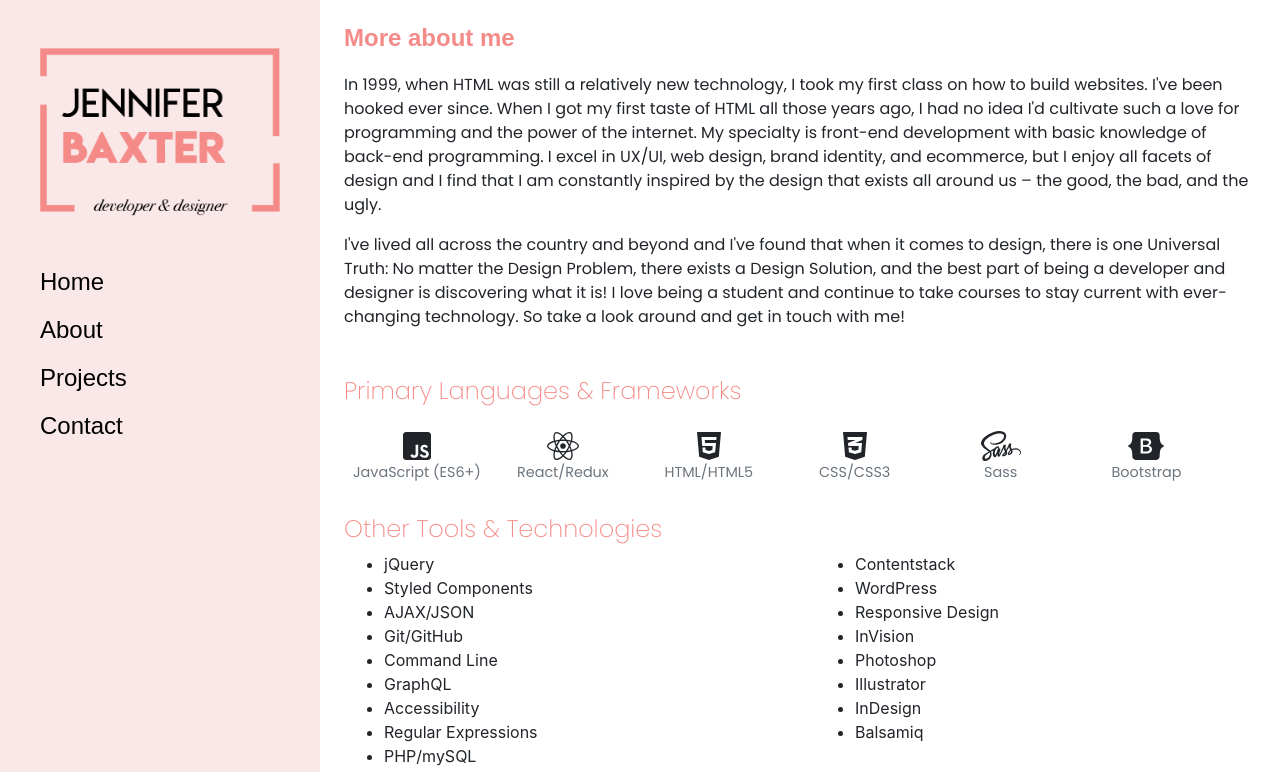
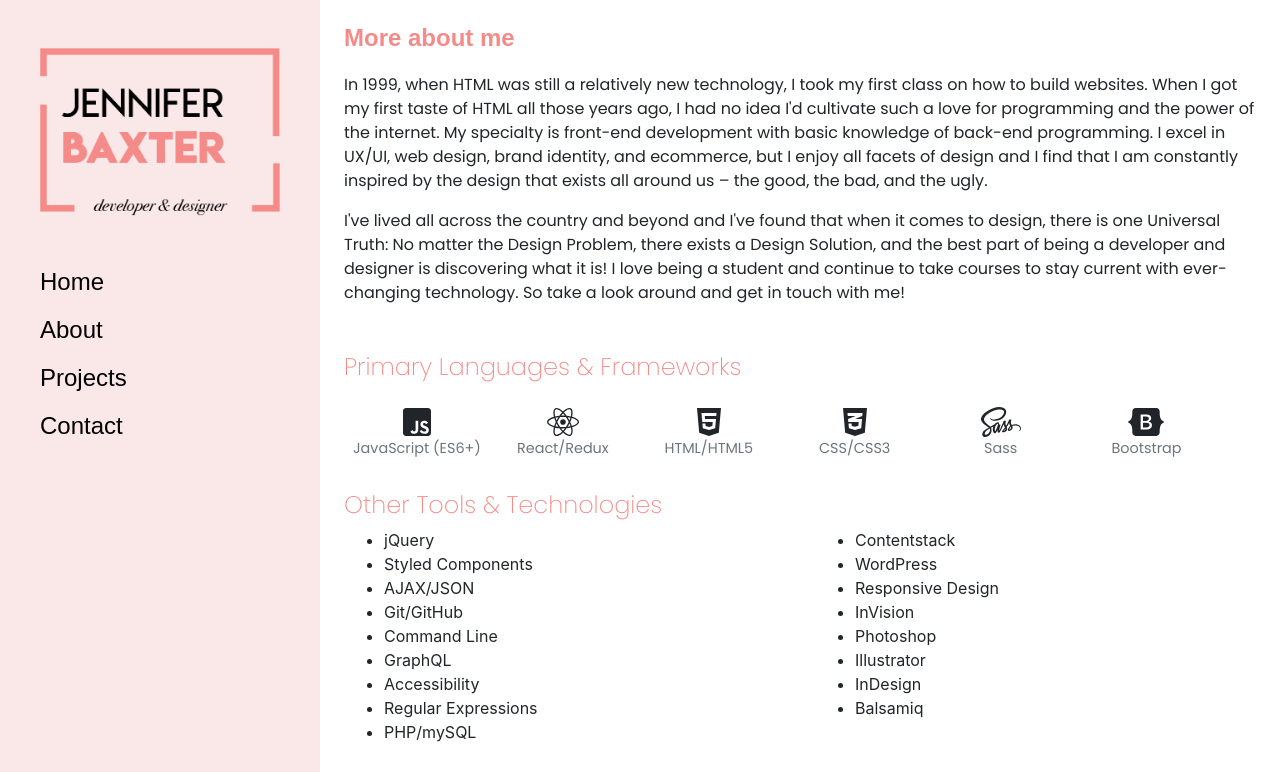
Before and after one commit to jennyvb143/PortfolioSite, a React (Create React App) app in the folder portfolio/: page /about in a window 1280 px wide. Shown: the top 772 px of the page. Built offline with nearby package versions, Linux system fonts and the light colour scheme.

Commit message:
Fix href bugs

```diff
--- a/portfolio/src/components/About.jsx
+++ b/portfolio/src/components/About.jsx
@@ -2,6 +2,7 @@ import React from "react";
 import Col from "react-bootstrap/Col";
 import Row from "react-bootstrap/Row";
 import FigureCaption from "react-bootstrap/FigureCaption";
+import Pdf from "../files/JenniferBaxter-Resume.pdf";
 import { StyledFigure } from "./style";
 import { FontAwesomeIcon } from "@fortawesome/react-fontawesome";
 import { faFilePdf } from "@fortawesome/free-regular-svg-icons";
@@ -20,14 +21,13 @@ const About = () => {
       <h1>More about me</h1>
       <p>
         In 1999, when HTML was still a relatively new technology, I took my
-        first class on how to build websites. I've been hooked ever since. When
-        I got my first taste of HTML all those years ago, I had no idea I'd
-        cultivate such a love for programming and the power of the internet. My
-        specialty is front-end development with basic knowledge of back-end
-        programming. I excel in UX/UI, web design, brand identity, and
-        ecommerce, but I enjoy all facets of design and I find that I am
-        constantly inspired by the design that exists all around us – the good,
-        the bad, and the ugly.
+        first class on how to build websites. When I got my first taste of HTML
+        all those years ago, I had no idea I'd cultivate such a love for
+        programming and the power of the internet. My specialty is front-end
+        development with basic knowledge of back-end programming. I excel in
+        UX/UI, web design, brand identity, and ecommerce, but I enjoy all facets
+        of design and I find that I am constantly inspired by the design that
+        exists all around us – the good, the bad, and the ugly.
       </p>
       <p>
         I've lived all across the country and beyond and I've found that when it
@@ -108,11 +108,7 @@ const About = () => {
       </Row>
       <div className="spacer-small" />
       <h2 className="font-weight-bold">
-        <a
-          href="/JenniferBaxter-Resume.pdf"
-          target="_blank"
-          rel="noopener noreferrer"
-        >
+        <a href={Pdf} target="_blank" rel="noopener noreferrer">
           Download Resume (PDF) <FontAwesomeIcon icon={faFilePdf} size="1.5x" />
         </a>
       </h2>
--- a/portfolio/src/components/Contact.jsx
+++ b/portfolio/src/components/Contact.jsx
@@ -146,7 +146,7 @@ const Contact = () => {
         <Row>
           <Figure className="d-inline-flex text-center pr-1">
             <a
-              href="www.linkedin.com/in/jvbaxter"
+              href="https://linkedin.com/in/jvbaxter/"
               className="faIcon"
               target="_blank"
               rel="noopener noreferrer"
--- a/portfolio/src/components/Home.jsx
+++ b/portfolio/src/components/Home.jsx
@@ -13,7 +13,7 @@ const Home = () => {
         things.
       </h1>
       <p className="bold">
-        My focus is front end web development, working primarily in HTML, CSS,
+        My focus is front-end web development, working primarily in HTML, CSS,
         Javascript, and Javascript frameworks. These days I'm really into React,
         which is what I used to build this responsive site. I love to learn and
         I love what I do. Take a look around to learn more about me or check out
```
Also changed, not shown: 1 other file (tests, documents, lock files or other folders).
